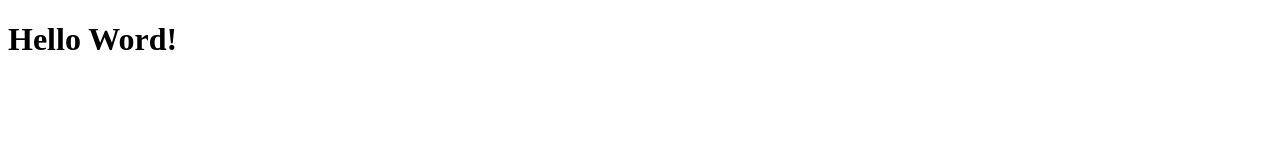
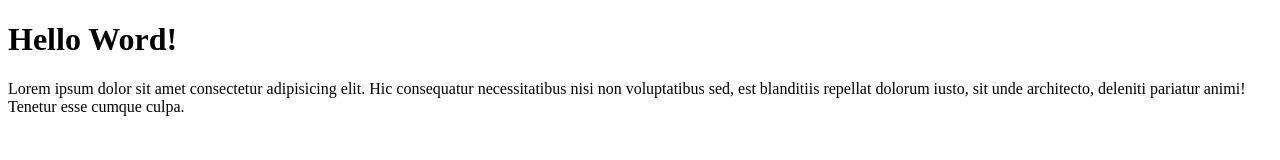
Before and after one commit to Fatah385/git-test-2, a plain HTML site: page index.html in a window 1280 px wide. Drawn offline with Linux system fonts and the light colour scheme.

Commit message:
menambahkan paragraf

```diff
--- a/index.html
+++ b/index.html
@@ -7,5 +7,11 @@
   </head>
   <body>
     <h1>Hello Word!</h1>
+    <p>
+      Lorem ipsum dolor sit amet consectetur adipisicing elit. Hic consequatur
+      necessitatibus nisi non voluptatibus sed, est blanditiis repellat dolorum
+      iusto, sit unde architecto, deleniti pariatur animi! Tenetur esse cumque
+      culpa.
+    </p>
   </body>
 </html>
```
